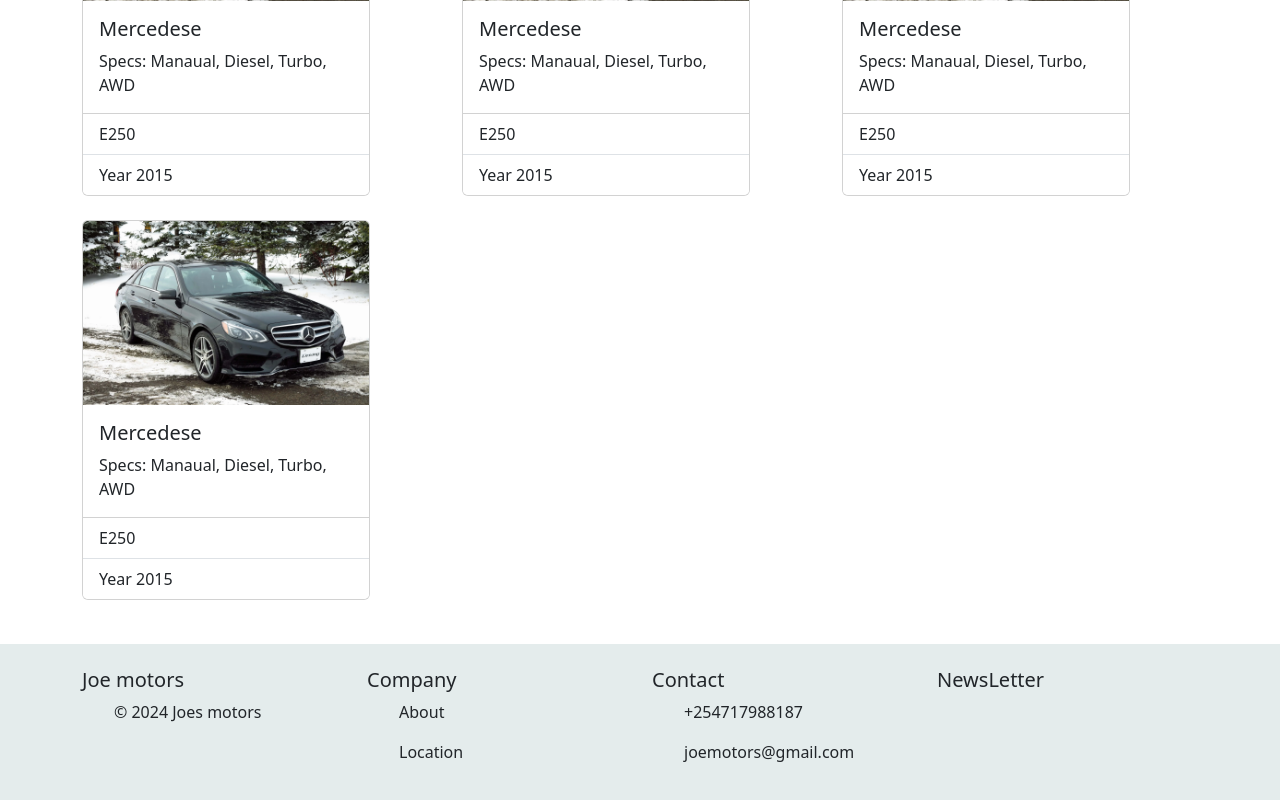
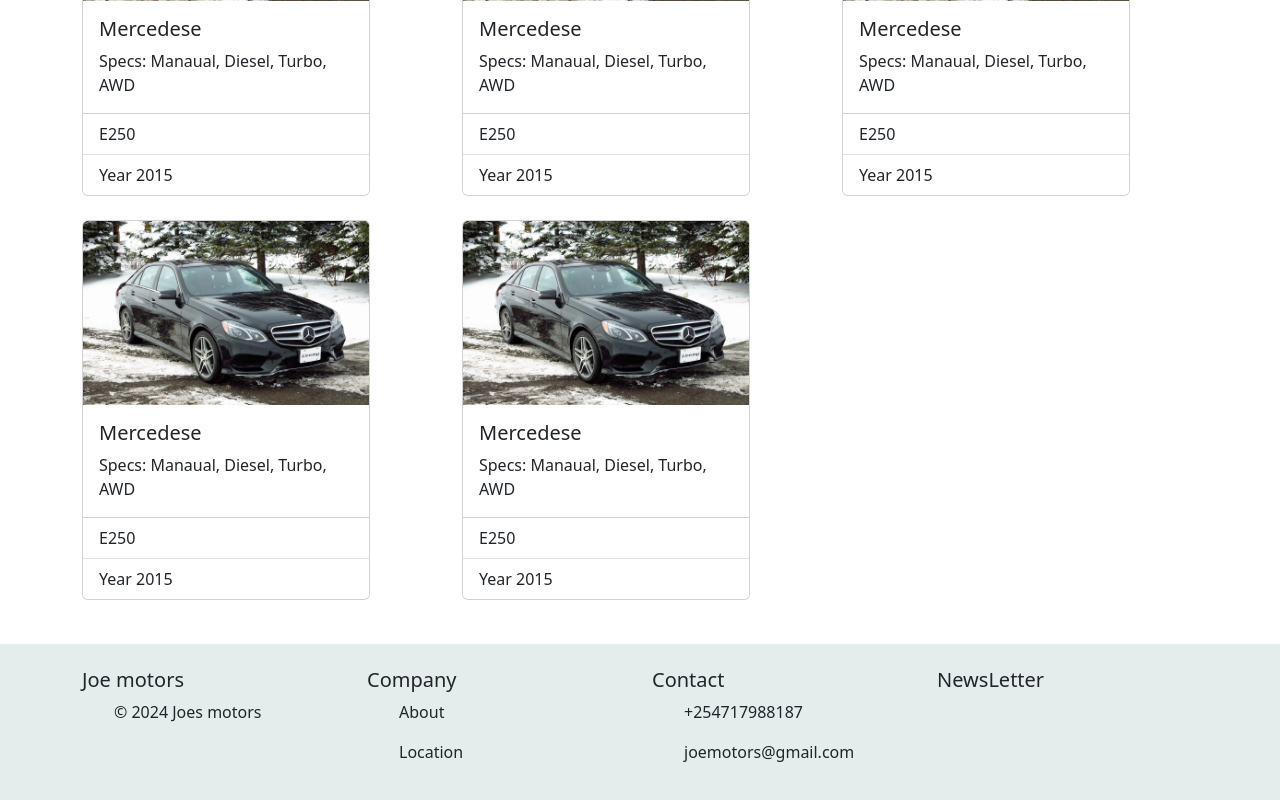
Before and after one commit to Joe-muraguri/Cars-selling-website, a React (Create React App) app: page /kenyan_vehicles in a window 1280 px wide. Shown: the part 1955-2755 px from the top of the page. Built offline with nearby package versions, Linux system fonts and the light colour scheme.

Commit message:
added build

```diff
--- a/src/data.js
+++ b/src/data.js
@@ -129,5 +129,13 @@
         year: '2015',
         imageUrl:'images/e250.webp'
       },
+      {
+        make:
+          'Mercedese',
+        specs: ['Manaual', 'Diesel', 'Turbo', 'AWD'],
+        model: 'E250',
+        year: '2015',
+        imageUrl:'images/e250.webp'
+      },
     ],
   }
```
